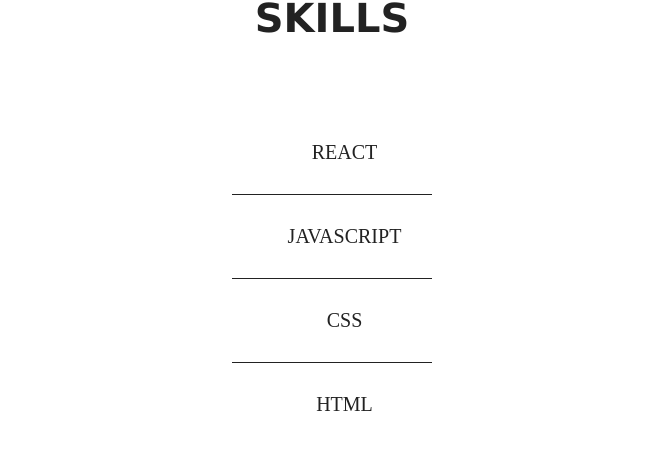
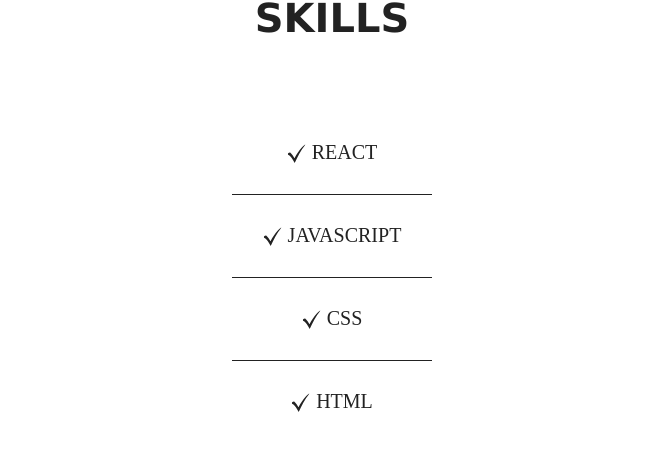
Before and after one commit to iammihirchauhan/MihirPortfolio, a React (Vite) app: page / in a window 1280 px wide. Shown: the part 1650-2115 px from the top of the page, without its empty margins (308-971 px from the left). Built offline with nearby package versions, Linux system fonts and the light colour scheme.

Commit message:
css styling

```diff
--- a/src/components/MySkills.css
+++ b/src/components/MySkills.css
@@ -28,7 +28,7 @@
 
 .skill-container hr {
   width: 150px;
-  height: 1px;
+  height: 0.1px;
   border: none;
   background-color: var(--text-color);
   margin: 30px auto;
--- a/src/components/MySkills.jsx
+++ b/src/components/MySkills.jsx
@@ -1,4 +1,5 @@
 import "./MySkills.css";
+import tick_light from "../assets/checkmark-light.svg";
 import tick_dark from "../assets/checkmark-dark.svg";
 import { MySkillsData } from "../MySkillsData";
 
@@ -7,19 +8,19 @@
     <section id="skills" className="skill-container">
       <h1 className="skill-title">Skills</h1>
       <div className="skill-list">
-        <MySkillsData src={tick_dark} skills="REACT" />
+        <MySkillsData src={tick_light} skills="REACT" />
       </div>
       <hr />
       <div className="skill-list">
-        <MySkillsData src={tick_dark}  skills="JAVASCRIPT" />
+        <MySkillsData src={tick_light}  skills="JAVASCRIPT" />
       </div>
       <hr />
       <div className="skill-list">
-        <MySkillsData src={tick_dark} skills="CSS" />
+        <MySkillsData src={tick_light} skills="CSS" />
       </div>
       <hr />
       <div className="skill-list">
-        <MySkillsData src={tick_dark} skills="HTML" />
+        <MySkillsData src={tick_light} skills="HTML" />
       </div>
     </section>
   );
```
